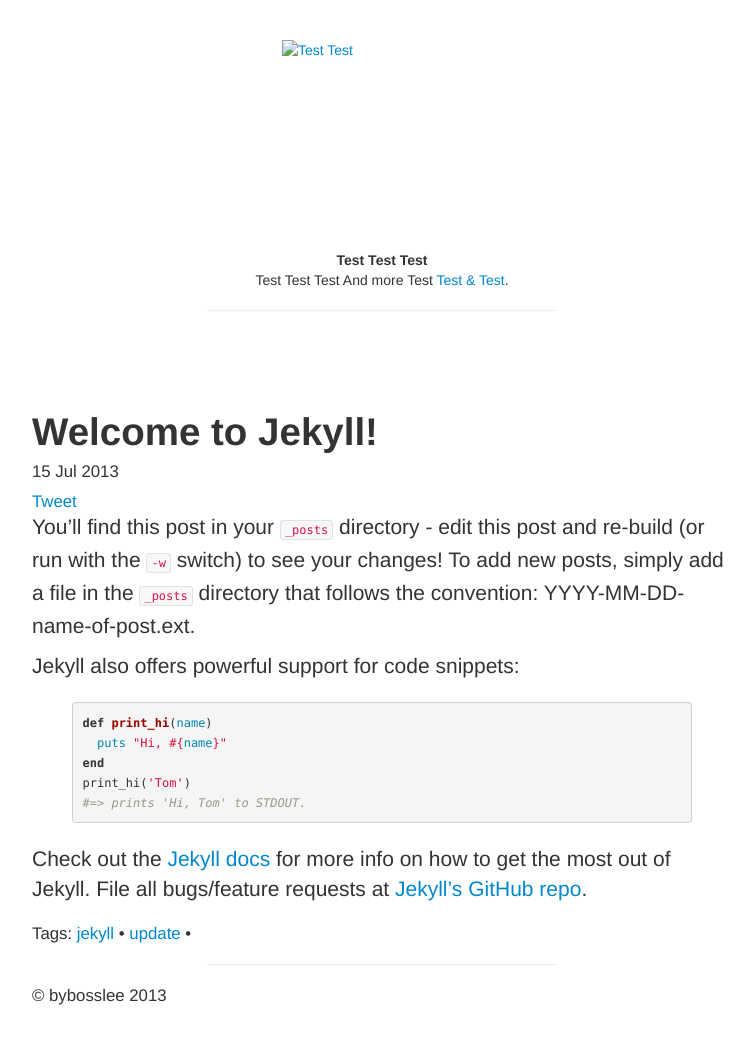
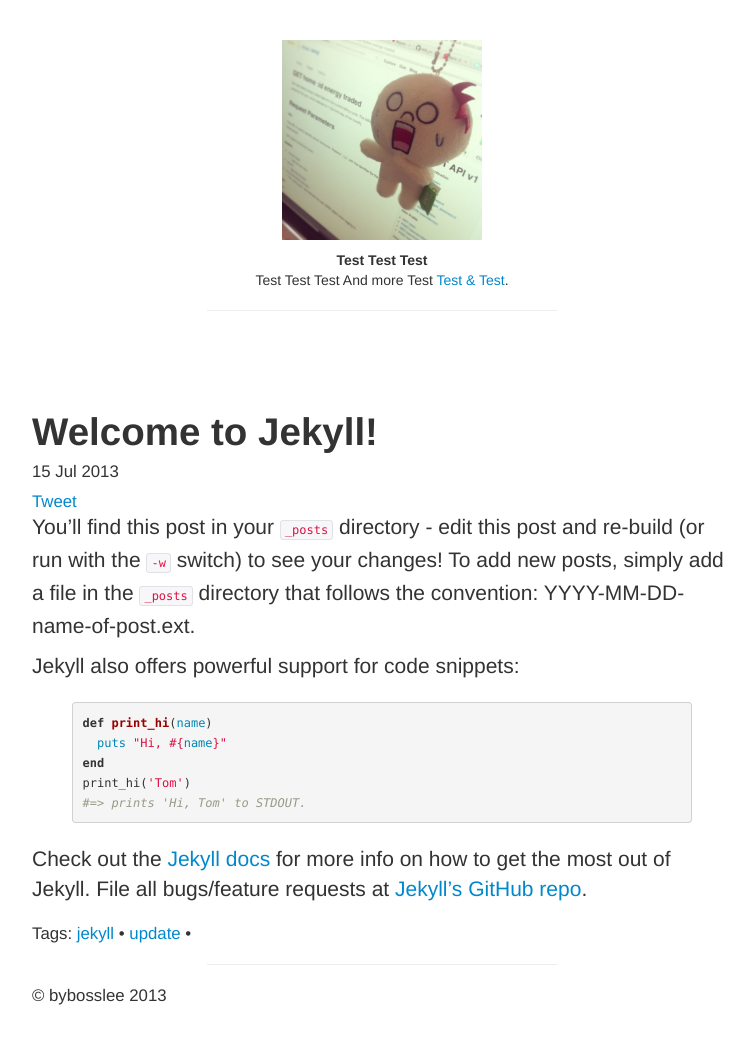
Before and after one commit to athanhcong/bosslee, a Jekyll site: the page built from _posts/2013-07-15-welcome-to-jekyll.markdown, in a window 1280 px wide. Shown: the whole page, without its empty margins (258-1012 px from the left). Built offline with Jekyll 4.4.1, drawn with Linux system fonts in a browser that asks for light colours; nearby versions of some CDN libraries; library files that are not in the unit come from our copies; comment, search, counter and statistics services are not loaded.

Commit message:
add /img/badcode

```diff
--- a/_layouts/default.html
+++ b/_layouts/default.html
@@ -37,7 +37,7 @@
         <div class="container-narrow">
           <header class="senbei">
             <a href="/" title="Home">
-              <img id="mylogo" src="img/badcode.jpg" alt="Test Test">
+              <img id="mylogo" src="/img/badcode.jpg" alt="Test Test">
             </a>
             <p style="text-align:center;">
               <strong>Test Test Test </strong>
```
